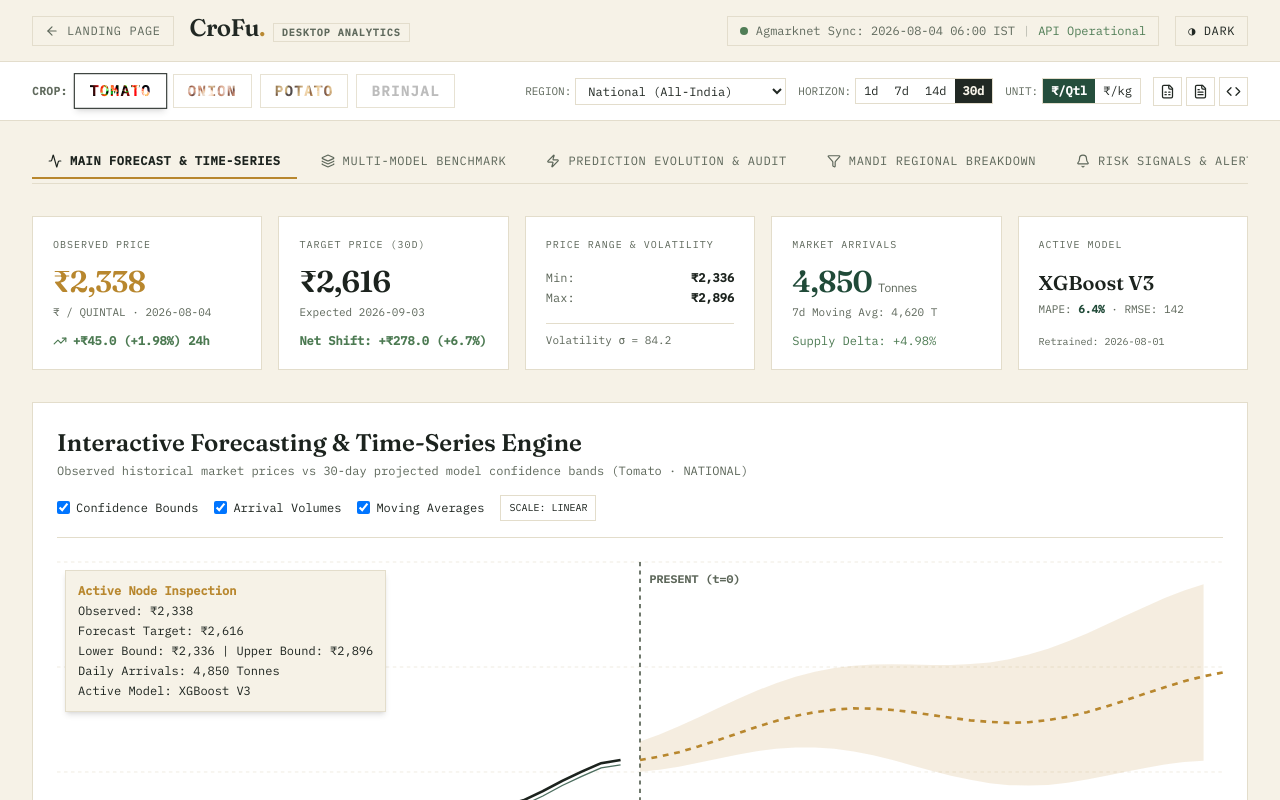
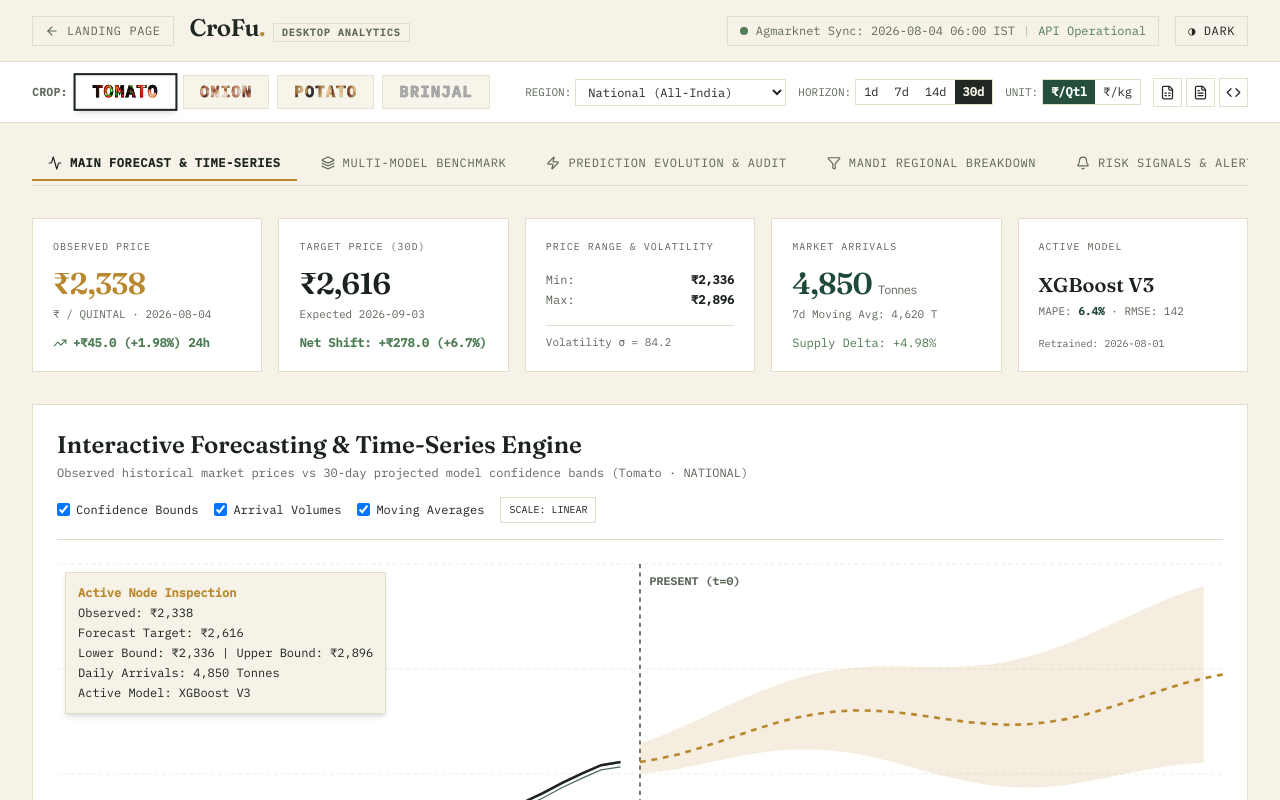
Before and after one commit to JuliusDude/crofu-web, a React (Vite) app in the folder Landing Page/: page / in a window 1280 px wide. Both pictures are taken after a click on the button "Dashboard". Shown: the top 800 px of the page. Built offline with nearby package versions, Linux system fonts and the light colour scheme; grey boxes are pictures that could not be loaded; the HTML template or start-up script is replaced by a standard one.

Commit message:
Enhance crop button font weight (900/15px) and add adaptive dark mode text stroke legibility

```diff
--- a/Landing Page/src/pages/Dashboard.jsx
+++ b/Landing Page/src/pages/Dashboard.jsx
@@ -336,17 +336,19 @@ export default function Dashboard({ onNavigate }) {
                                     <button
                                         key={key}
                                         onClick={() => setCommodity(key)}
-                                        className={`px-3.5 py-1.5 border transition-all flex items-center justify-center ${
-                                            active ? "shadow-md scale-105" : "opacity-85 hover:opacity-100"
+                                        className={`px-4 py-2 border transition-all flex items-center justify-center ${
+                                            active ? "shadow-md scale-105 border-2" : "opacity-85 hover:opacity-100"
                                         }`}
                                         style={{
                                             borderColor: active ? "var(--ink)" : "var(--border)",
-                                            background: active ? "var(--surface)" : "transparent",
+                                            background: active ? "var(--surface)" : "var(--bg)",
                                         }}
                                     >
                                         <span
-                                            className="font-black text-sm tracking-widest uppercase"
+                                            className="uppercase tracking-widest transition-all"
                                             style={{
+                                                fontWeight: 900,
+                                                fontSize: "15px",
                                                 backgroundImage: `url(${c.img})`,
                                                 backgroundSize: "cover",
                                                 backgroundPosition: "center",
@@ -355,7 +357,12 @@ export default function Dashboard({ onNavigate }) {
                                                 backgroundClip: "text",
                                                 color: "transparent",
                                                 display: "inline-block",
-                                                filter: active ? "contrast(1.4) brightness(1.15)" : "contrast(1.1) opacity(0.85)",
+                                                WebkitTextStroke: isDark
+                                                    ? (active ? "0.75px rgba(255,255,255,0.6)" : "0.5px rgba(255,255,255,0.3)")
+                                                    : (active ? "0.75px rgba(0,0,0,0.5)" : "0.5px rgba(0,0,0,0.2)"),
+                                                filter: isDark
+                                                    ? (active ? "brightness(1.5) contrast(1.6) saturate(1.3)" : "brightness(1.2) contrast(1.3)")
+                                                    : (active ? "brightness(1.1) contrast(1.5)" : "brightness(0.95) contrast(1.2)"),
                                             }}
                                         >
                                             {c.label}
```
